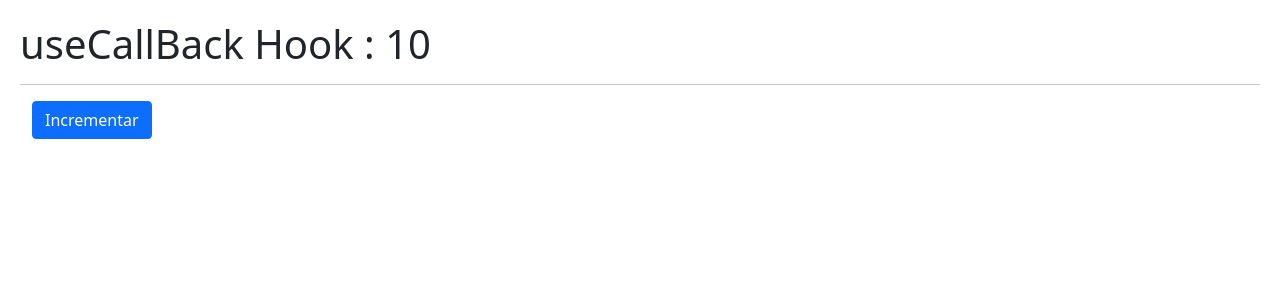
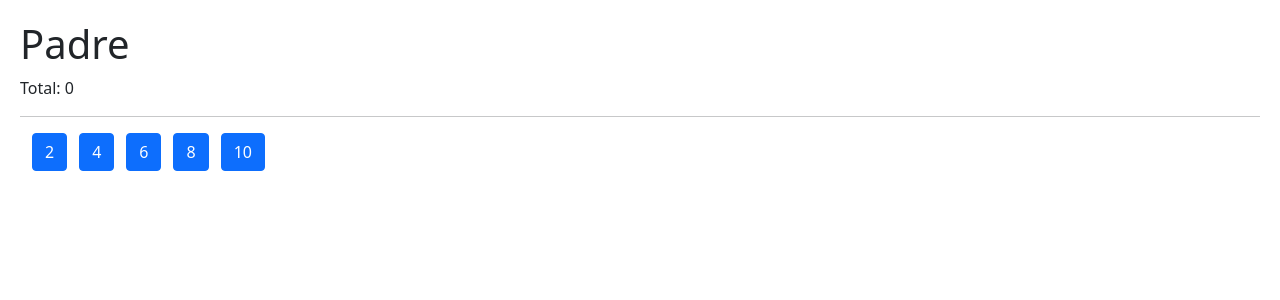
Before and after one commit to lenninIbarrraGonzalez/profundizacion-hooks, a React (Vite) app: page / in a window 1280 px wide. Shown: the top 300 px of the page. Built offline with nearby package versions, Linux system fonts and the light colour scheme.

Commit message:
contralando con useCallback

```diff
--- /dev/null
+++ b/src/07-tarea-memo/Hijo.jsx
@@ -0,0 +1,15 @@
+// eslint-disable-next-line react/prop-types, no-unused-vars
+import { memo } from "react";
+// eslint-disable-next-line react/prop-types, react/display-name
+export const Hijo = memo(({ numero, incrementar }) => {
+  console.log("  Me volví a generar :(  ");
+
+  return (
+    <button
+      className="btn btn-primary mr-3"
+      onClick={() => incrementar(numero)}
+    >
+      {numero}
+    </button>
+  );
+});
--- /dev/null
+++ b/src/07-tarea-memo/Padre.jsx
@@ -0,0 +1,29 @@
+import { Hijo } from "./Hijo";
+import { useCallback, useState } from "react";
+
+export const Padre = () => {
+  const numeros = [2, 4, 6, 8, 10];
+  const [valor, setValor] = useState(0);
+
+  // const incrementar = (num) => {
+  //   setValor(valor + num);
+  // };
+
+  const incrementar = useCallback((numero) => {
+    setValor((v) => v + numero);
+  }, []);
+
+  return (
+    <div>
+      <h1>Padre</h1>
+      <p> Total: {valor} </p>
+
+      <hr />
+
+      {numeros.map((n) => (
+        <Hijo key={n} numero={n} incrementar={incrementar} />
+      ))}
+      {/* <Hijo /> */}
+    </div>
+  );
+};
--- a/src/main.jsx
+++ b/src/main.jsx
@@ -10,10 +10,11 @@
 import "./index.css";
 //import { Memorize } from "./06-memos/Memorize";
 //import { MemoHook } from "./06-memos/MemoHook";
-import { CallBackHook } from "./06-memos/CallBackHook";
+//import { CallBackHook } from "./06-memos/CallBackHook";
+import { Padre } from "./07-tarea-memo/Padre";
 
 ReactDOM.createRoot(document.getElementById("root")).render(
   // <React.StrictMode>
-  <CallBackHook />
+  <Padre />
   // </React.StrictMode>
 );
```
